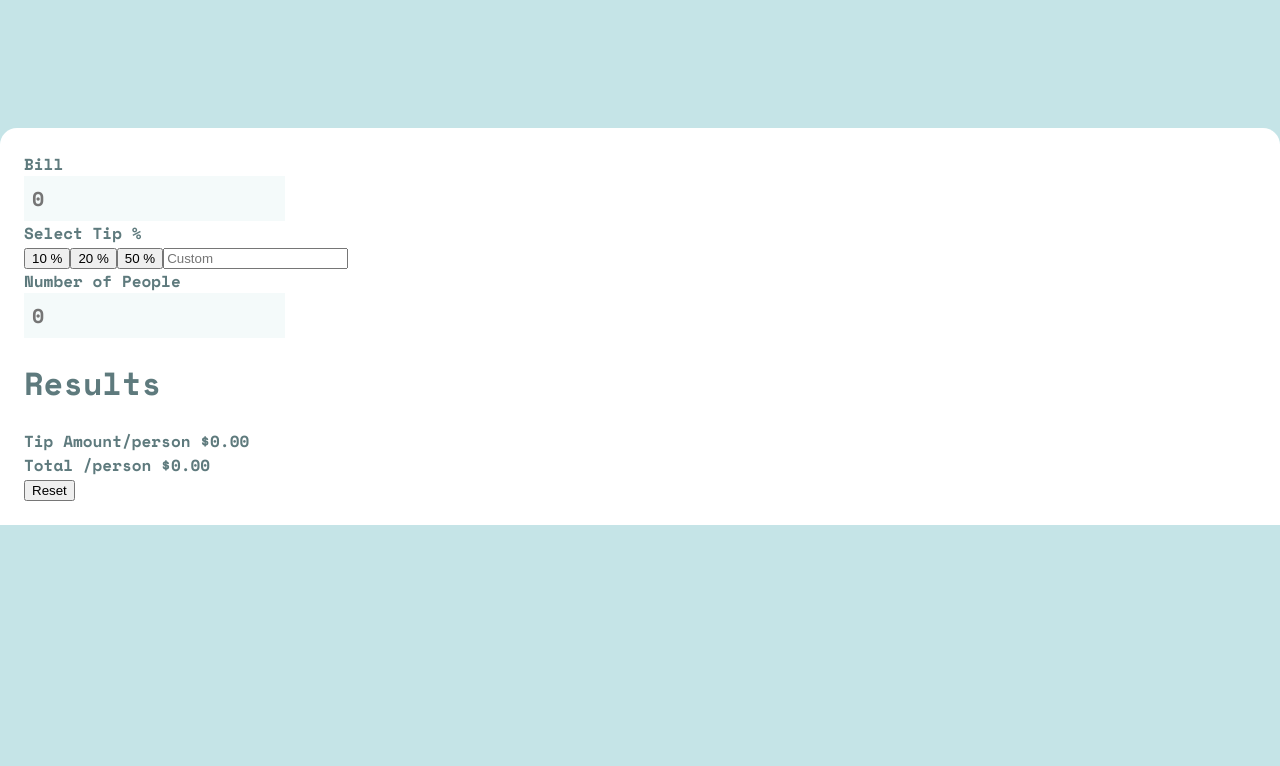
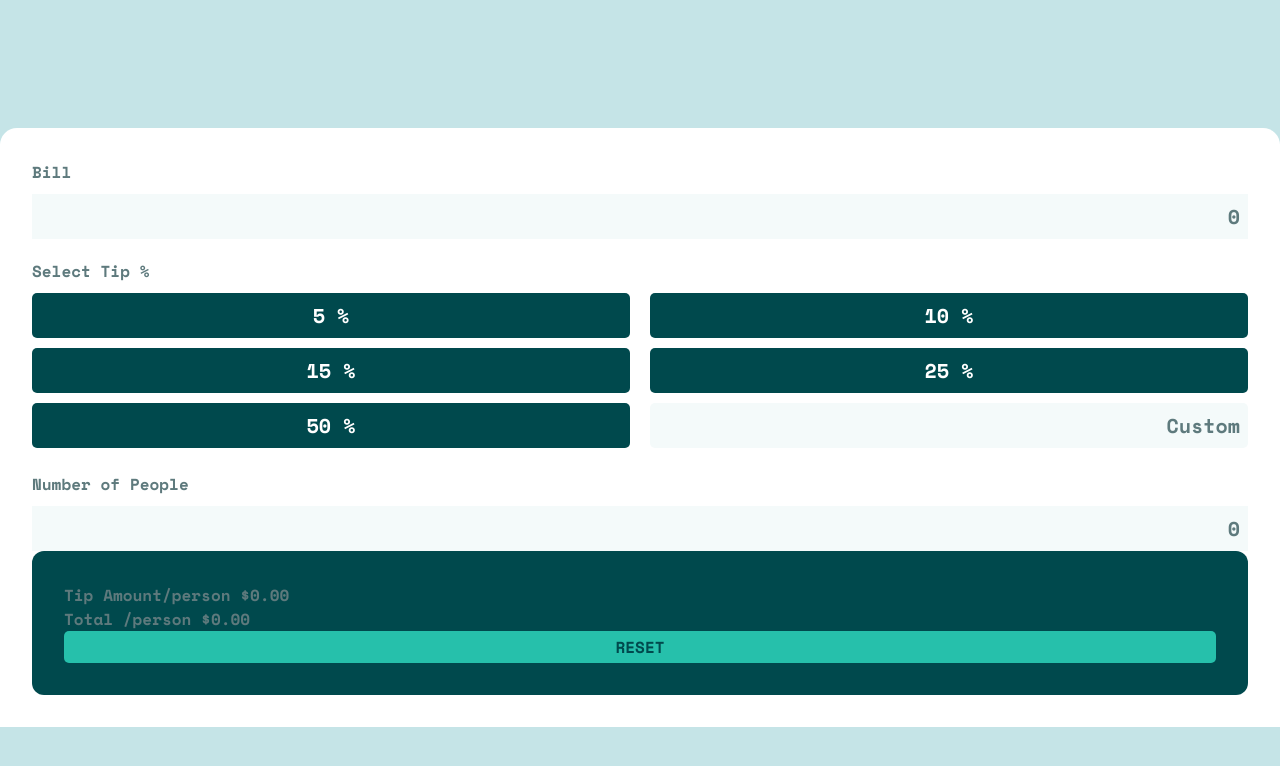
Before and after one commit to crsecu/Tip-Calculator-App, a React (Create React App) app: page / in a window 1280 px wide. Shown: the top 766 px of the page. Built offline with nearby package versions, Linux system fonts and the light colour scheme; the HTML template or start-up script is replaced by a standard one.

Commit message:
add styling - work in progress

```diff
--- a/src/App.js
+++ b/src/App.js
@@ -121,7 +121,9 @@ function App() {
   return (
     <div className="tip-calculator">
       <form onSubmit={(event) => event.preventDefault()}>
-          <label htmlFor="bill">Bill</label>
+        <label className="tip-calculator__label" htmlFor="bill">
+          Bill
+        </label>
         <BillDetails
           type="number"
           id="bill"
@@ -141,8 +143,22 @@ function App() {
             preventKeyPress(event);
           }}
         />
-          <label htmlFor="selectTip">Select Tip %</label>
+        <label className="tip-calculator__label selectTip" htmlFor="selectTip">
+          Select Tip %
+        </label>
         <br></br>
+        <div className="tip-calculator__button-container">
+          <Button
+            id="selectTip"
+            tip={5}
+            handleClick={(event) => {
+              handleTipSelection(5, event);
+              calculateTips(event);
+              setCustomTip("");
+            }}
+            name="selectedTip"
+            value={bill.selectedTip}
+          />
           <Button
             id="selectTip"
             tip={10}
@@ -156,9 +172,20 @@ function App() {
           />
           <Button
             id="selectTip"
-            tip={20}
+            tip={15}
             handleClick={(event) => {
-              handleTipSelection(20, event);
+              handleTipSelection(15, event);
+              calculateTips(event);
+              setCustomTip("");
+            }}
+            name="selectedTip"
+            value={bill.selectedTip}
+          />
+          <Button
+            id="selectTip"
+            tip={25}
+            handleClick={(event) => {
+              handleTipSelection(25, event);
               calculateTips(event);
               setCustomTip("");
             }}
@@ -177,6 +204,7 @@ function App() {
             value={bill.selectedTip}
           />
           <input
+            className="tip-calculator__button tip-calculator__customTip-button"
             type="number"
             min={1}
             placeholder="Custom"
@@ -194,8 +222,11 @@ function App() {
             }}
             name="customTip"
           />
+        </div>
         <br />
-          <label htmlFor="numberOfPeople">Number of People</label>
+        <label className="tip-calculator__label" htmlFor="numberOfPeople">
+          Number of People
+        </label>
         <BillDetails
           type="number"
           id="numberOfPeople"
@@ -213,13 +244,19 @@ function App() {
           handleError={bill.numberOfPeople}
         />
       </form>
+      <div className="tip-calculator__results">
         <Results
           totalBillPerPerson={displayTotalPerPerson}
           perPersonTip={displayTipPerPerson}
         />
-        <button type="button" onClick={handleReset}>
+        <button
+          className="tip-calculator__button tip-calculator__reset-button"
+          type="button"
+          onClick={handleReset}
+        >
           Reset
         </button>
+      </div>
     </div>
   );
 }
--- a/src/components/button.js
+++ b/src/components/button.js
@@ -1,9 +1,10 @@
 import React from 'react';
+import "../styles/button.css";
 
 export default function Button(props) {
 
     return (
-        <button id = {props.id} value = {props.tip} onClick={props.handleClick} name={props.name}>{props.tip} %</button>
+        <button className = "tip-calculator__button" id = {props.id} value = {props.tip} onClick={props.handleClick} name={props.name}>{props.tip} %</button>
     )
 
 }
--- a/src/components/results.js
+++ b/src/components/results.js
@@ -1,11 +1,11 @@
 import React from 'react';
+import "../styles/results.css";
 
 export default function Results(props) {
 
 
     return (
         <div>
-            <h1>Results</h1>
             <div>
                 <span>Tip Amount</span>
                 <span>/person </span>
@@ -16,7 +16,6 @@ export default function Results(props) {
                 <span>/person </span>
                 {props.totalBillPerPerson === 0 ? <span> $0.00</span> : <span> {props.totalBillPerPerson}</span>}
             </div>
-
         </div>
     )
 }
--- a/src/index.css
+++ b/src/index.css
@@ -2,20 +2,61 @@
 :root {
   --background: hsl(185, 41%, 84%);
   --calculator--background: hsl(0, 0%, 100%);
-  --dark-green: hsl(183, 100%, 15%); /*this color is used for: predefined buttons, input font color, reset button font color */
+  --dark-green: hsl(
+    183,
+    100%,
+    15%
+  ); /*this color is used for: predefined buttons, input font color, reset button font color */
   --dollar-amount: hsl(172, 67%, 45%);
   --label: hsl(186, 14%, 43%);
-  --placeholder: hsl(184, 14%, 56%); /*this color is used for the placeholder values inside the input fields*/
+  --placeholder: hsl(
+    184,
+    14%,
+    56%
+  ); /*this color is used for the placeholder values inside the input fields*/
   --input--background: hsl(189, 41%, 97%);
   --error-message: hsl(24, 100%, 65%);
+  --active-state: hsl(176, 60%, 80%);
 }
-
 
 body {
   margin: 0;
-  font-family: 'Space Mono', monospace;
+  font-family: "Space Mono", monospace;
   box-sizing: border-box;
   font-size: 1rem;
   font-weight: 700;
   background-color: var(--background);
 }
+
+/* ----- Hide Arrows from Input Number ----- */
+/* Chrome, Safari, Edge, Opera */
+input::-webkit-outer-spin-button,
+input::-webkit-inner-spin-button {
+  -webkit-appearance: none;
+  margin: 0;
+}
+
+/* Firefox */
+input[type="number"] {
+  -moz-appearance: textfield;
+}
+/* ----- End of Hide Arrows from Input Number ----- */
+
+::-webkit-input-placeholder {
+  /* Chrome/Opera/Safari */
+  text-align: right;
+  color: var(--label);
+}
+
+button:active {
+  background-color: var(--dollar-amount);
+}
+
+input {
+  text-align: right;
+}
+
+button:focus,
+input:focus {
+  outline-color: var(--dollar-amount);
+}
--- a/src/styles/App.css
+++ b/src/styles/App.css
@@ -2,19 +2,24 @@ body {
   color: var(--label);
 }
 
-
-
-
 .tip-calculator {
- background-color: var(--calculator--background);
- margin-top: 8rem; /*adjust this after adding logo images*/
- padding: 1.5rem;
- border-radius: 17px 17px 0 0;
+  background-color: var(--calculator--background);
+  margin-top: 8rem; /*adjust this after adding logo images*/
+  padding: 2rem;
+  border-radius: 17px 17px 0 0;
 }
 
+.tip-calculator__label {
+  display: inline-block;
+  margin-bottom: 10px;
+}
+
+.selectTip {
+  margin-top: 20px;
+}
 
 @media screen and (max-width: 600px) {
   body {
-      background-color:pink;
+    background-color: pink;
   }
 }
--- a/src/styles/billDetails.css
+++ b/src/styles/billDetails.css
@@ -1,9 +1,12 @@
-.bill-details__input{
-    background-color:var(--input--background);
-    border: none;
-    padding: 8px;
-    font-size: 1.25rem;
-    font-weight: 700;
-    font-family: inherit;
-    color: var(--dark-green);
+.bill-details__input {
+  background-color: var(--input--background);
+  border: none;
+  padding: 8px;
+  font-family: inherit;
+  font-size: 1.25rem;
+  font-weight: 700;
+  color: var(--dark-green);
+  text-align: right;
+  width: 100%;
+  box-sizing: border-box;
 }
--- /dev/null
+++ b/src/styles/button.css
@@ -0,0 +1,32 @@
+.tip-calculator__button-container {
+  display: flex;
+  flex-wrap: wrap;
+  justify-content: space-between;
+  row-gap: 10px;
+}
+
+.tip-calculator__button {
+  background-color: var(--dark-green);
+  width: calc(50% - 10px);
+  border: none;
+  padding: 8px;
+  font-family: inherit;
+  font-size: 1.25rem;
+  font-weight: 700;
+  color: var(--calculator--background);
+  border-radius: 5px;
+}
+
+.tip-calculator__customTip-button {
+  box-sizing: border-box;
+  background-color: var(--input--background);
+}
+
+.tip-calculator__reset-button {
+  background-color: var(--dollar-amount);
+  width: 100%;
+  padding: 4px;
+  text-transform: uppercase;
+  font-size: 1rem;
+  color: var(--dark-green);
+}
--- /dev/null
+++ b/src/styles/results.css
@@ -0,0 +1,5 @@
+.tip-calculator__results {
+    background-color: var(--dark-green);
+    padding: 2rem;
+    border-radius: 12px;
+}
```
Lines whose indentation alone changed are shown as unchanged.
